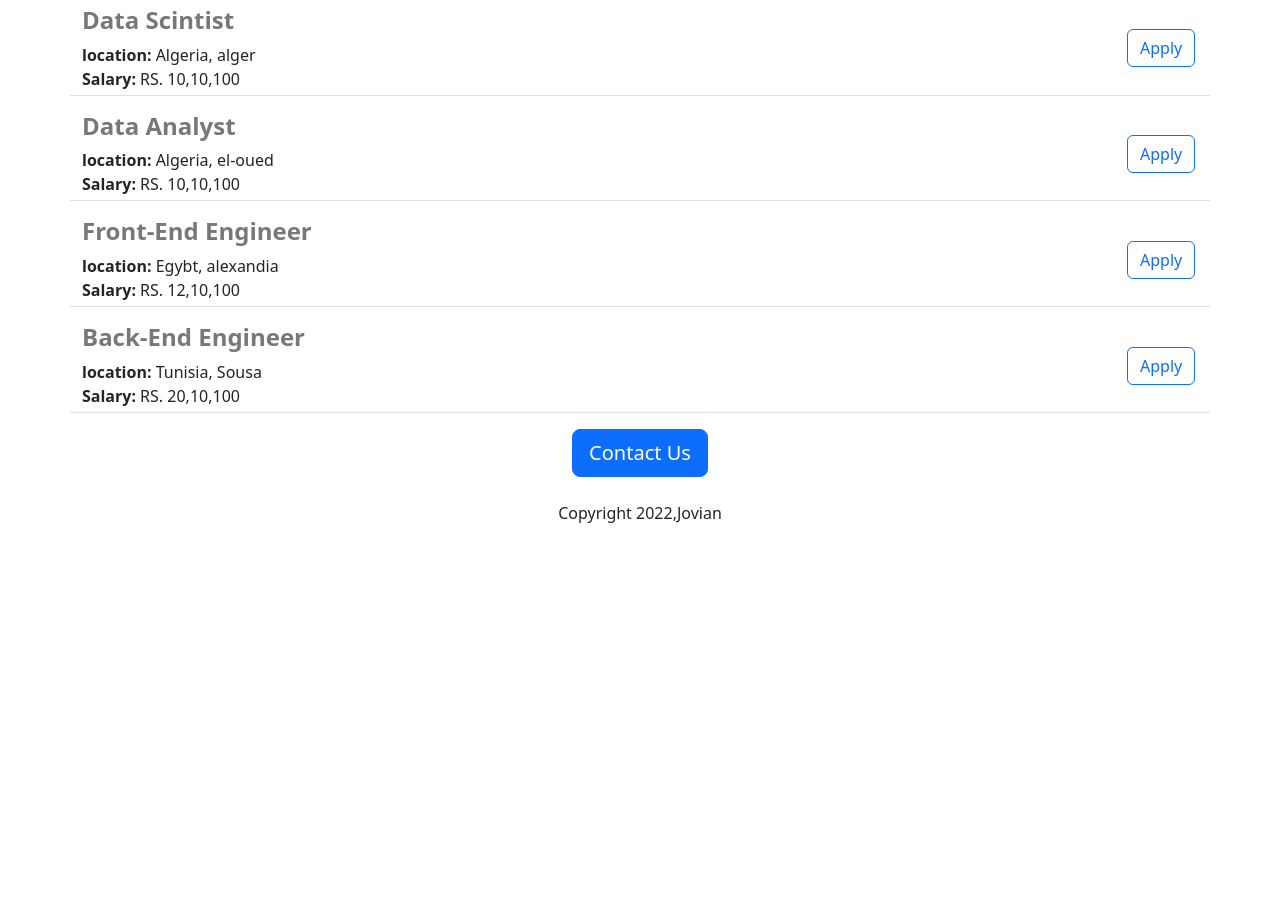
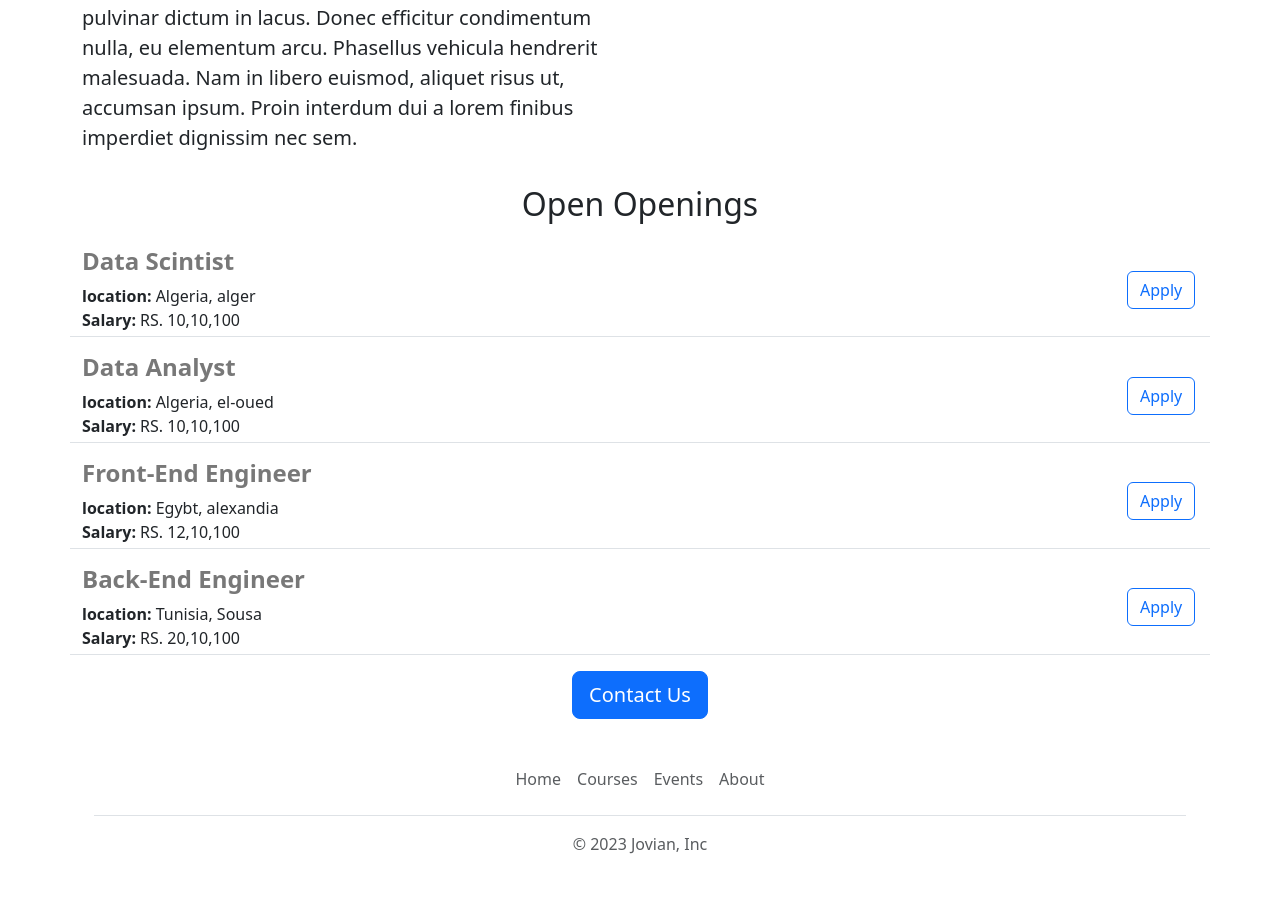
Before and after one commit to MohammedDerouiche/jovian-careers-website-v2, a Flask app: page / in a window 1280 px wide. Shown: the part 823-1735 px from the top of the page. Before the commit the page ends 1346 px from the top, so only its background shows below. Run offline with Flask 3, Linux system fonts and the light colour scheme.

Commit message:
functional and aesthetic improvements

```diff
--- a/app.py
+++ b/app.py
@@ -37,5 +37,5 @@
 def list_jobs():
     return jsonify(JOBS)
 
-# if __name__ != "main":
-#     app.run(host="0.0.0.0", debug=True)
+if __name__ != "main":
+    app.run(debug=True)
--- /dev/null
+++ b/templates/foot.html
@@ -0,0 +1,11 @@
+<div class="container">
+    <footer class="py-3 my-4">
+      <ul class="nav justify-content-center border-bottom pb-3 mb-3">
+        <li class="nav-item"><a target="_blank" href="http://127.0.0.1:5000/" class="nav-link px-2 text-body-secondary">Home</a></li>
+        <li class="nav-item"><a target="_blank" href="http://127.0.0.1:5000/learn" class="nav-link px-2 text-body-secondary">Courses</a></li>
+        <li class="nav-item"><a target="_blank" href="http://127.0.0.1:5000/events" class="nav-link px-2 text-body-secondary">Events</a></li>
+        <li class="nav-item"><a target="_blank" href="http://127.0.0.1:5000/about" class="nav-link px-2 text-body-secondary">About</a></li>
+      </ul>
+      <p class="text-center text-body-secondary">&copy; 2023 Jovian, Inc</p>
+    </footer>
+  </div>
--- a/templates/home.html
+++ b/templates/home.html
@@ -13,18 +13,24 @@
     </style>
 </head>
 <body>
+    {%include 'nav.html' %}
+    <img class="img-fluid" src="static/background" id="banner">
     <div class="container">
 
         <h1 class="text-center mt-2 mb-4"> Jovian Careers </h1>
 
-        <img class="img-fluid" src="static/background" id="banner">
+        <div class="row" style="margin-bottom: 16px;">
+            <div class="col-md-6">
+                <p class="lead">
+                    Lorem ipsum dolor sit amet, consectetur adipiscing elit. Aenean augue leo, bibendum vitae vulputate volutpat, malesuada nec velit. Sed eu risus ac diam euismod aliquet id pellentesque ligula. In sagittis sed orci et tempus. Nam ligula ipsum, volutpat non ullamcorper congue, euismod eget leo. Phasellus in nisi in urna bibendum tincidunt vitae ac magna. Cras odio quam, commodo ut nulla at, hendrerit sagittis dolor. Donec eget tempor sapien. Curabitur luctus interdum lectus, a gravida sem ullamcorper ut. Donec dignissim mattis sapien, ac elementum justo. Mauris sed turpis eu ligula consequat pulvinar dictum in lacus. Donec efficitur condimentum nulla, eu elementum arcu. Phasellus vehicula hendrerit malesuada. Nam in libero euismod, aliquet risus ut, accumsan ipsum. Proin interdum dui a lorem finibus imperdiet dignissim nec sem.
 
-        <h2 class="text-center mt-2 mb-4">About Jovian</h2>
-        <p class="lead">
-            Lorem ipsum dolor sit amet, consectetur adipiscing elit. Aenean augue leo, bibendum vitae vulputate volutpat, malesuada nec velit. Sed eu risus ac diam euismod aliquet id pellentesque ligula. In sagittis sed orci et tempus. Nam ligula ipsum, volutpat non ullamcorper congue, euismod eget leo. Phasellus in nisi in urna bibendum tincidunt vitae ac magna. Cras odio quam, commodo ut nulla at, hendrerit sagittis dolor. Donec eget tempor sapien. Curabitur luctus interdum lectus, a gravida sem ullamcorper ut. Donec dignissim mattis sapien, ac elementum justo. Mauris sed turpis eu ligula consequat pulvinar dictum in lacus. Donec efficitur condimentum nulla, eu elementum arcu. Phasellus vehicula hendrerit malesuada. Nam in libero euismod, aliquet risus ut, accumsan ipsum. Proin interdum dui a lorem finibus imperdiet dignissim nec sem.
-
-        </p>
-        <h2 class="text-center mt-2 mb-4">Open Openings</h2>
+                </p>
+            </div>
+            <div class="d-none d-md-block col-md-6">
+                <img src="/static/people.jpg" style="height:320px;border-radius: 4px;">
+            </div>
+        </div>
+            <h2 class="text-center mt-2 mb-4">Open Openings</h2>
         <div>
                 {% for job in jobs %}
                    {% include 'jobitem.html' %}
@@ -32,11 +38,9 @@
         </div>
 
         <div class="text-center">
-            <button type="button" class="btn btn-primary btn-lg">Contact Us</button>
-            <p class="mt-4">Copyright 2022,Jovian</p>
+            <a type="button" href="hello@jovian.ai?subject=Question%20about%20job%20application&body=My%20name%3A%20%3Cyour%20name%20here%3E%0D%0AMy%20question%3A%20%3Center%20your%20question%3E" class="btn btn-primary btn-lg">Contact Us</a>
         </div>
-
-
+        {%include 'foot.html' %}
     </div>
    </body>
 </html>
--- a/templates/jobitem.html
+++ b/templates/jobitem.html
@@ -11,6 +11,6 @@
         {% endif %}
     </div>
     <div class="col-1">
-        <button type="button" class="btn btn-outline-primary">Apply</button>
+        <a href="mailto:hello@jovian@ai?subject=Applying%20for%20{{job['title']}}%20job&body=I%20want%20to%20apply%20for%20a%20{{job['title']}}%20role%2C%20I%20think%20my%20skills%20and%20qualification%20feet%20the%20job%20requirement%20exactly%2C%20so%20I'll%20be%20happy%20to%20contact%20with%20you%20for%20job%20interview."type="button" class="btn btn-outline-primary">Apply</a>
     </div>
 </div>
--- /dev/null
+++ b/templates/nav.html
@@ -0,0 +1,9 @@
+<nav class="navbar bg-body-tertiary shadow-sm fixed-top bg-white ">
+    <div class="container-fluid">
+      <a class="navbar-brand" href="#">
+        <img src="/static/bootstrap-logo.svg" alt="Logo" width="30" height="24" class="d-inline-block align-text-top">
+        Jovian
+      </a>
+    </div>
+  </nav>
+  <div style="height: 56px;"></div>
```
Also changed, not shown: static/bootstrap-logo.svg (added), 1 other file.
